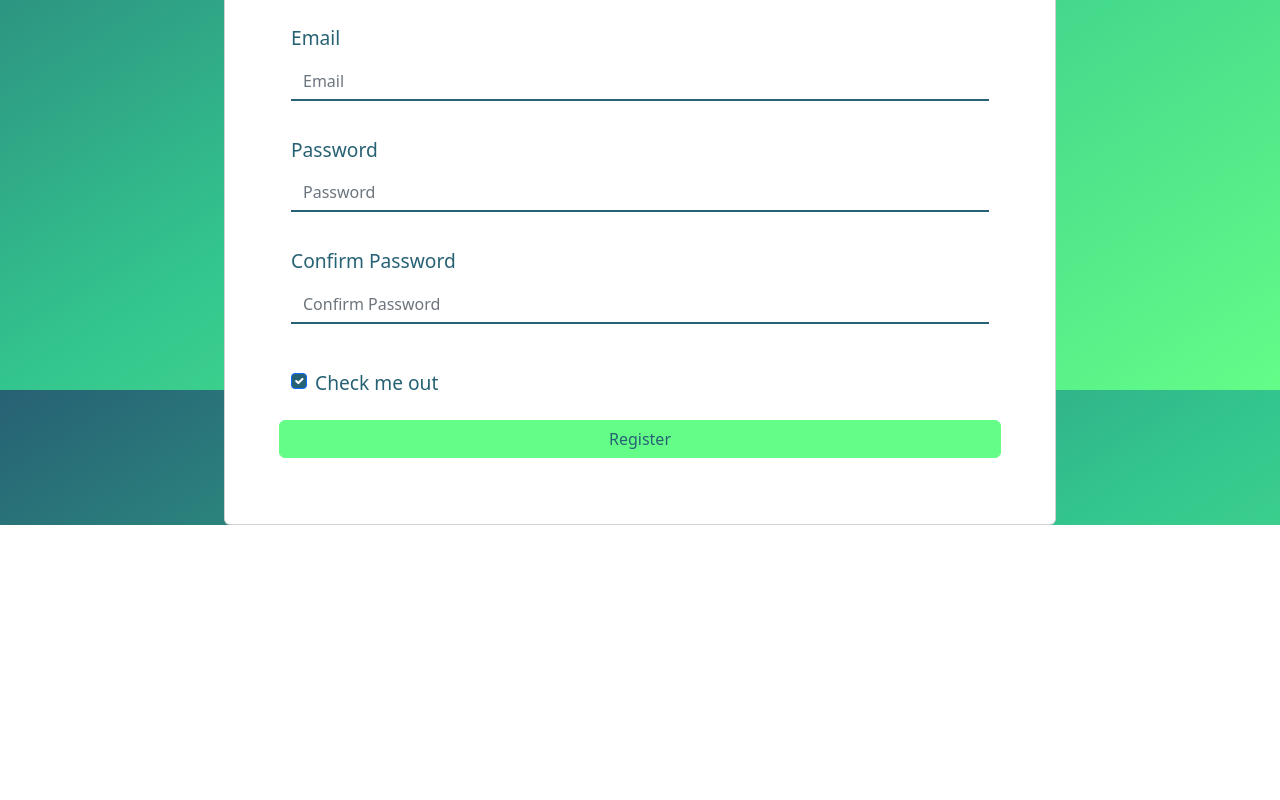
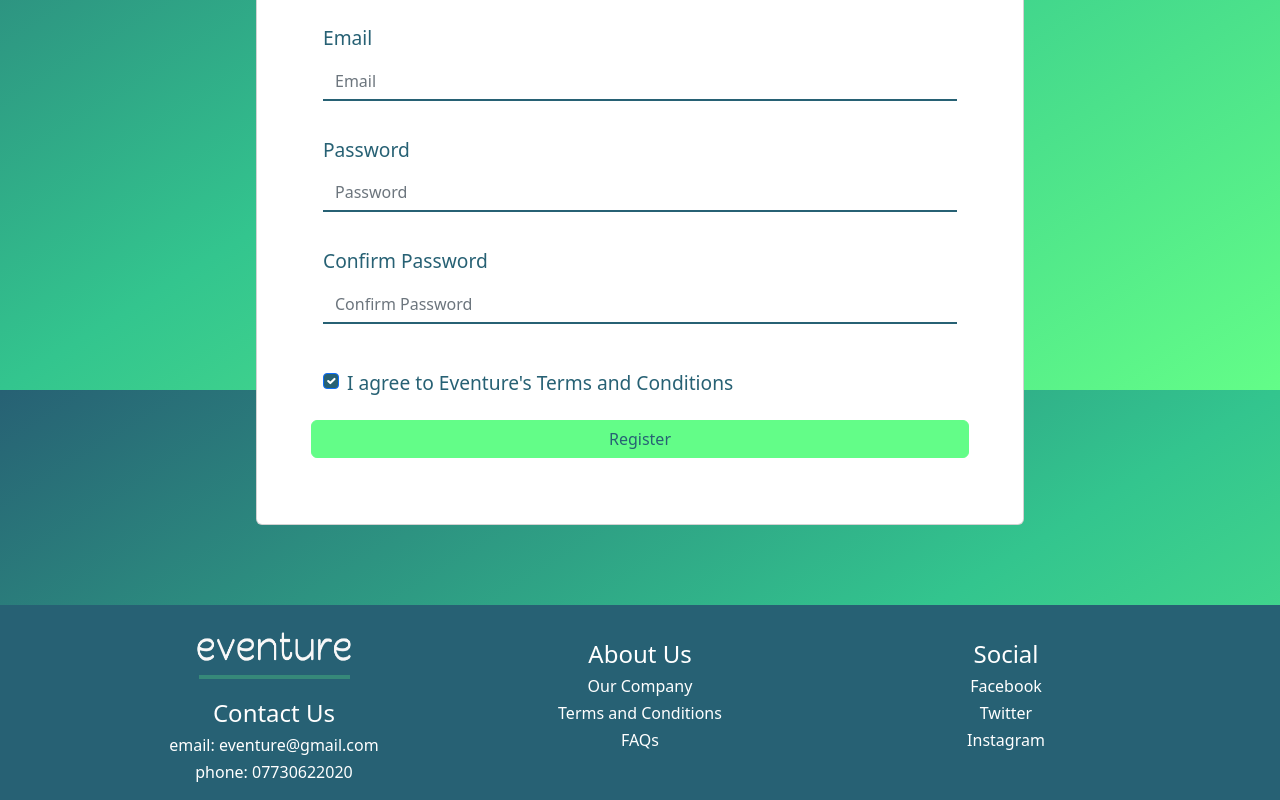
Before and after one commit to ctom11/event_app_project, a React (Create React App) app in the folder cep-project/: page /signup in a window 1280 px wide. Shown: the part 410-1210 px from the top of the page. Before the commit the page ends 935 px from the top, so only its background shows below. Built offline with nearby package versions, Linux system fonts and the light colour scheme; no server answers.

Commit message:
footer constructed and signup validation css fixed

```diff
--- a/cep-project/src/App.js
+++ b/cep-project/src/App.js
@@ -7,6 +7,7 @@ import { Signup } from './pages/signup/Signup';
 import { Login } from './pages/login/Login';
 import { Layout } from './components/Layout';
 import { NavigationBar } from './components/NavigationBar';
+import { Footer } from './components/Footer';
 import { Event } from './pages/event/Event';
 import { Userprofile } from './pages/userprofile/Userprofile';
 import { CreateEvent } from './pages/event/CreateEvent';
@@ -50,6 +51,7 @@ function App() {
             </Router>
           </AuthContext.Provider>
         </Layout>
+        <Footer/>
       </React.Fragment>
     );
   }
--- /dev/null
+++ b/cep-project/src/components/Footer.css
@@ -0,0 +1,36 @@
+.footer-full {
+    place-content: center;
+    background-color: #276174;
+    margin-top: 80px;
+    padding-top: 20px;
+    padding-bottom: 10px;
+    text-align: center;
+}
+
+.logo-footer {
+    margin-bottom: 5px;
+}
+
+hr {
+    border: 2px solid #63FD88;
+    width: 50%;
+    margin: auto;
+}
+
+.footer-contact-us {
+    margin-top: 20px;
+}
+
+.footer-info {
+    font-size: medium;
+    font-weight: 300;
+}
+
+.footer-header {
+    padding-top: 15px;
+}
+
+.footer-col {
+    margin-left: 20px;
+    margin-right: 20px;
+}
--- /dev/null
+++ b/cep-project/src/components/Footer.js
@@ -0,0 +1,31 @@
+import React from "react";
+import './Footer.css';
+import Logo from '../assets/images/logo.png';
+
+export const Footer = () => {
+
+    return (
+        <div className="row footer-full">
+            <div className="col-sm-3 footer-col">
+                <img className="logo-footer" src={Logo} width="164" height="45" />
+                <hr/>
+                <h4 className="footer-contact-us">Contact Us</h4>
+                <h4 className="footer-info">email: eventure@gmail.com</h4>
+                <h4 className="footer-info">phone: 07730622020</h4>
+            </div>
+            <div className="col-sm-3 footer-col">
+                <h4 className="footer-header">About Us</h4>
+                <h4 className="footer-info">Our Company</h4>
+                <h4 className="footer-info">Terms and Conditions</h4>
+                <h4 className="footer-info">FAQs</h4>
+            </div>
+            <div className="col-sm-3 footer-col">
+                <h4 className="footer-header">Social</h4>
+                <h4 className="footer-info">Facebook</h4>
+                <h4 className="footer-info">Twitter</h4>
+                <h4 className="footer-info">Instagram</h4>
+            </div>
+        </div>
+    )
+
+}
--- a/cep-project/src/pages/signup/Signup.css
+++ b/cep-project/src/pages/signup/Signup.css
@@ -1,6 +1,6 @@
 /*sign up card*/
 .signup-card {
-    max-width: 65%;
+    max-width: 60%;
     margin: auto;
     margin-top: 100px;
     color: #276174;
--- a/cep-project/src/pages/signup/Signup.js
+++ b/cep-project/src/pages/signup/Signup.js
@@ -17,11 +17,11 @@ export const Signup = () => {
 
     /*provides validation on form input*/
     const validationSchema = Yup.object().shape({
-        firstName: Yup.string().max(100).required(), //Event name must be a string, max 100 chars and is required
-        lastName: Yup.string().max(250).required(), //Event description must be a string, max 250 chars and is required
-        emailAddress: Yup.string().email('invalid email').required(), //date is required
-        password: Yup.string().min(8).max(30).required(), //Event time must be a string and is required
-        confirmPassword: Yup.string().required().oneOf([Yup.ref('password'), null], 'Passwords must match')//Event location must be a string and is required
+        firstName: Yup.string().max(100).required().label("First name"), //Event name must be a string, max 100 chars and is required
+        lastName: Yup.string().max(250).required().label("Last name"), //Event description must be a string, max 250 chars and is required
+        emailAddress: Yup.string().email('invalid email').required().label("Email"), //date is required
+        password: Yup.string().min(8).max(30).required().label("Password"), //Event time must be a string and is required
+        confirmPassword: Yup.string().required().label("Password").oneOf([Yup.ref('password'), null], 'Passwords must match'),//Event location must be a string and is required
     })
 
     const submitRegister = (data) => {
@@ -41,31 +41,31 @@ export const Signup = () => {
                     <div className="row">
 
                         <div className="form-group col-md-6">
-                            <label htmlFor="inputFirstName">First Name</label>
+                            <label htmlFor="inputFirstName">First Name</label><br/>
                             <ErrorMessage name="firstName" component="span"/>
                             <Field type="text" className="form-control form-input-signup signup" id="inputFirstName" name="firstName" placeholder="First Name"></Field>
                         </div>
 
                         <div className="form-group col-md-6">
-                            <label htmlFor="inputLastName">Last Name</label>
+                            <label htmlFor="inputLastName">Last Name</label><br/>
                             <ErrorMessage name="lastName" component="span"/>
                             <Field type="text" className="form-control form-input-signup signup" id="inputLastName" name="lastName" placeholder="Last Name"></Field>
                         </div>
 
                         <div className="form-group">
-                            <label htmlFor="inputEmail4">Email</label>
+                            <label htmlFor="inputEmail4">Email</label><br/>
                             <ErrorMessage name="emailAddress" component="span"/>
                             <Field type="email" className="form-control form-input-signup signup" id="inputEmail4" name="emailAddress" placeholder="Email"></Field>
                         </div>
 
                         <div className="form-group">
-                            <label htmlFor="inputPassword4">Password</label>
+                            <label htmlFor="inputPassword4">Password</label><br/>
                             <ErrorMessage name="password" component="span"/>
                             <Field type="password" className="form-control form-input-signup signup" id="inputPassword4" name="password" placeholder="Password"></Field>
                         </div>
 
                         <div className="form-group">
-                            <label htmlFor="inputConfirmPassword4">Confirm Password</label>
+                            <label htmlFor="inputConfirmPassword4">Confirm Password</label><br/>
                             <ErrorMessage name="confirmPassword" component="span"/>
                             <Field type="password" className="form-control form-input-signup signup" id="inputConfirmPassword4" name="confirmPassword" placeholder="Confirm Password"></Field>
                         </div>
@@ -74,7 +74,7 @@ export const Signup = () => {
                             <div className="form-check">
                                 <Field className="form-check-input" type="checkbox" id="gridCheck"></Field>
                                 <label className="form-check-label" htmlFor="gridCheck">
-                                Check me out
+                                I agree to Eventure's Terms and Conditions
                                 </label>
                             </div>
                         </div>
```
